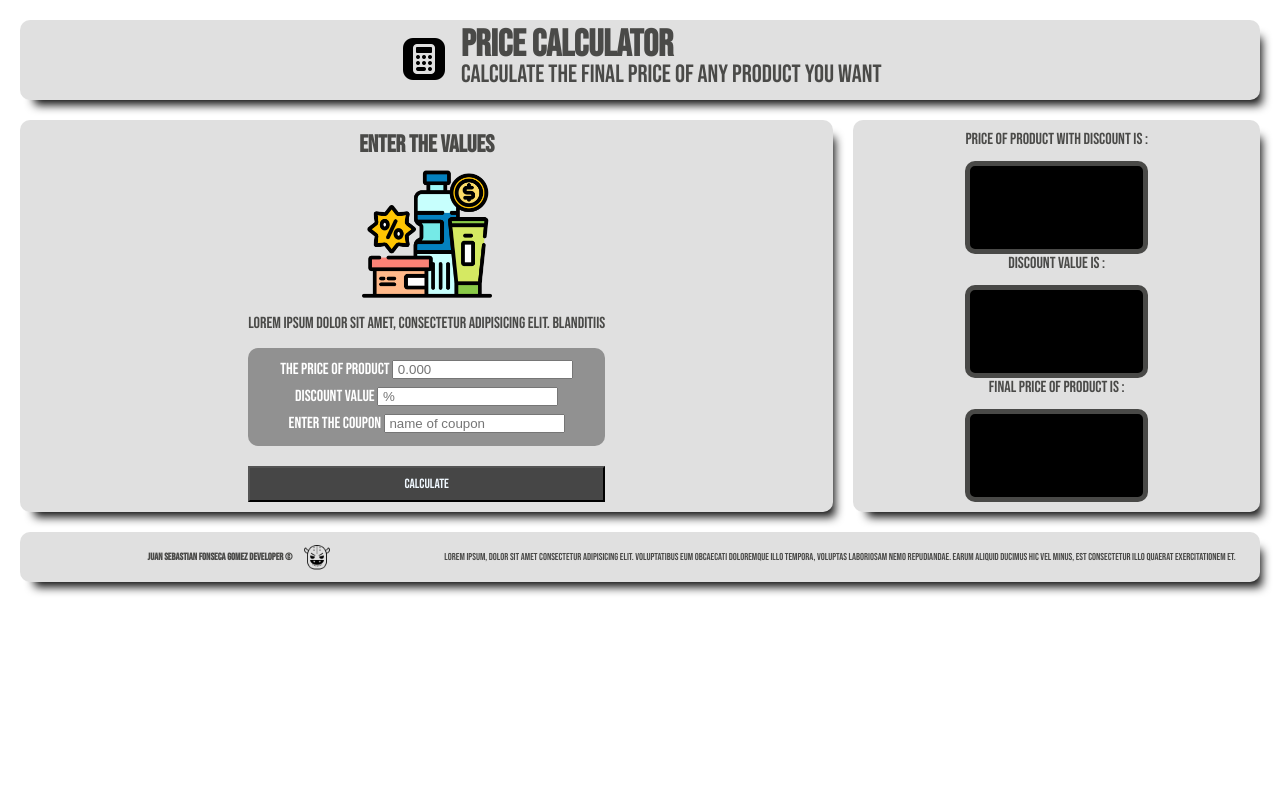
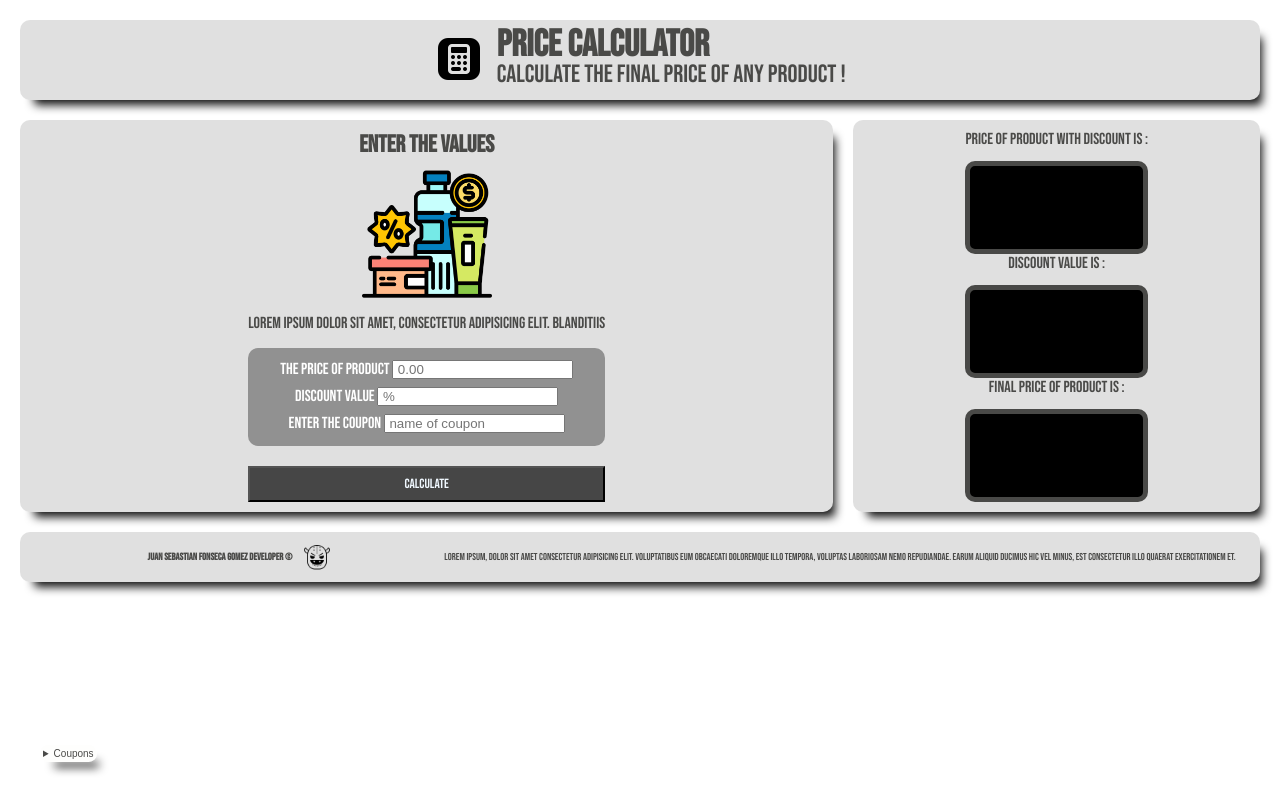
Before and after one commit to Juan5253/Price-Calculator, a plain HTML site: page index.html in a window 1280 px wide. Drawn offline with Linux system fonts and the light colour scheme.

Commit message:
coupons window update

```diff
--- a/index.html
+++ b/index.html
@@ -20,7 +20,7 @@
         </figure>
         <section class="main__header_item">
             <h1 id="header_title">Price Calculator</h1>
-            <span id="header_subtitle">Calculate the final price of any product you want</span>
+            <span id="header_subtitle">Calculate the final price of any product !</span>
         </section>
     </header>
     <main class="main__content">
@@ -37,7 +37,7 @@
             <section id="content_form">
                 <form action="">
                     <label for="inputPrice">The price of product</label>
-                    <input type="number" placeholder=" 0.000" id="inputPrice"/>
+                    <input type="number" placeholder=" 0.00" id="inputPrice"/>
                     <br>
                     <label for="inputDiscount">Discount value</label>
                     <input type="number" placeholder=" %"id="inputDiscount"/>
@@ -55,10 +55,6 @@
             <p id="discountValueResult"></p>
             <span> Final price of product is :</span>
             <p id="finalPriceResult"></p>
-            <!-- <details>
-                <summary>How i use</summary>
-                <p> in first step you need to put price value and inicial discount</p>
-            </details> -->
         </aside>
     </main>
     <footer class="main__footer">
@@ -69,6 +65,15 @@
         <section class="main__footer_item">
             <p>Lorem ipsum, dolor sit amet consectetur adipisicing elit. Voluptatibus eum obcaecati doloremque illo tempora, voluptas laboriosam nemo repudiandae. Earum aliquid ducimus hic vel minus, est consectetur illo quaerat exercitationem et.</p>
         </section>
+        <section class="main__footer_coupons">
+            <details>
+                <summary> Coupons</summary>
+                <p>" GoldDiscount " - 35%</p>
+                <p>" PlatinumDiscount " - 20% </p>
+                <p>" RegularDiscount " - 15% </p>
+            </details>
+
+        </section>
     </footer>
 </body>
 </html>
--- a/src/css/main.css
+++ b/src/css/main.css
@@ -104,7 +104,6 @@ html
     grid-template-columns: 1fr 2fr;
     background-color: rgba(49, 49, 49, 0.15);
     box-shadow: 8px 11px 10px -6px rgba(0,0,0,0.94);
-    box-shadow: 8px 11px 10px -6px rgba(0,0,0,0.94);
     border-radius: 1rem;
     padding: 1rem 2rem;
     margin: 0 2rem 1rem 2rem;
@@ -123,3 +122,20 @@ html
     max-width: 4rem;
     max-height: 4rem;
 }
+.main__footer .main__footer_coupons
+{
+    display: flex;
+    flex-direction: column;
+    position: fixed;
+    bottom: 3.8rem;
+}
+.main__footer_coupons
+{
+    text-align: center;
+    font-family: Arial, Helvetica, sans-serif;
+    box-shadow: 8px 11px 10px -6px rgba(0,0,0,0.94);
+    padding: 0.3rem;
+    color: #4A4A48;
+    background-color: #fdfdfa7e;
+    border-radius: 1rem;
+}
```
